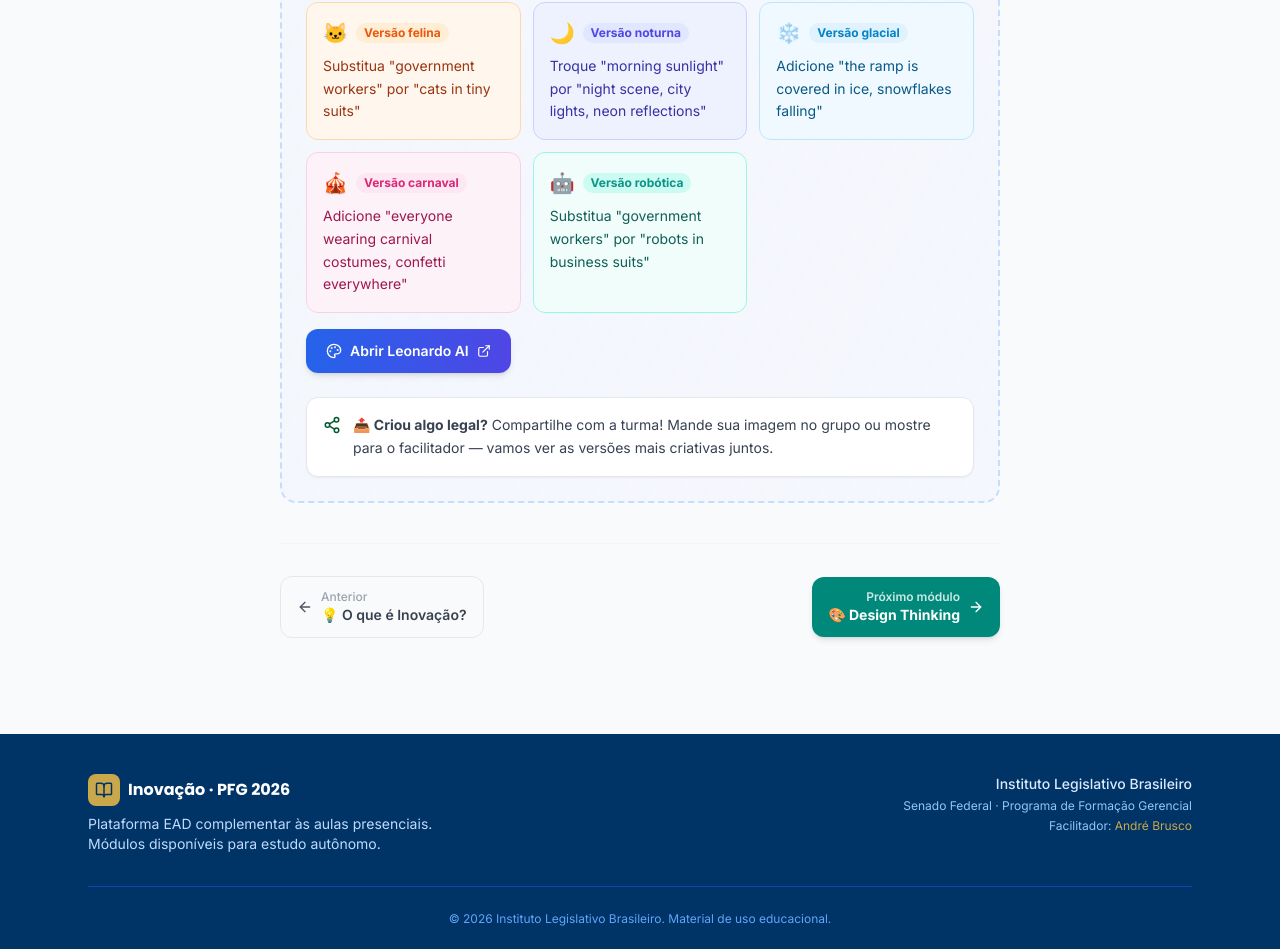
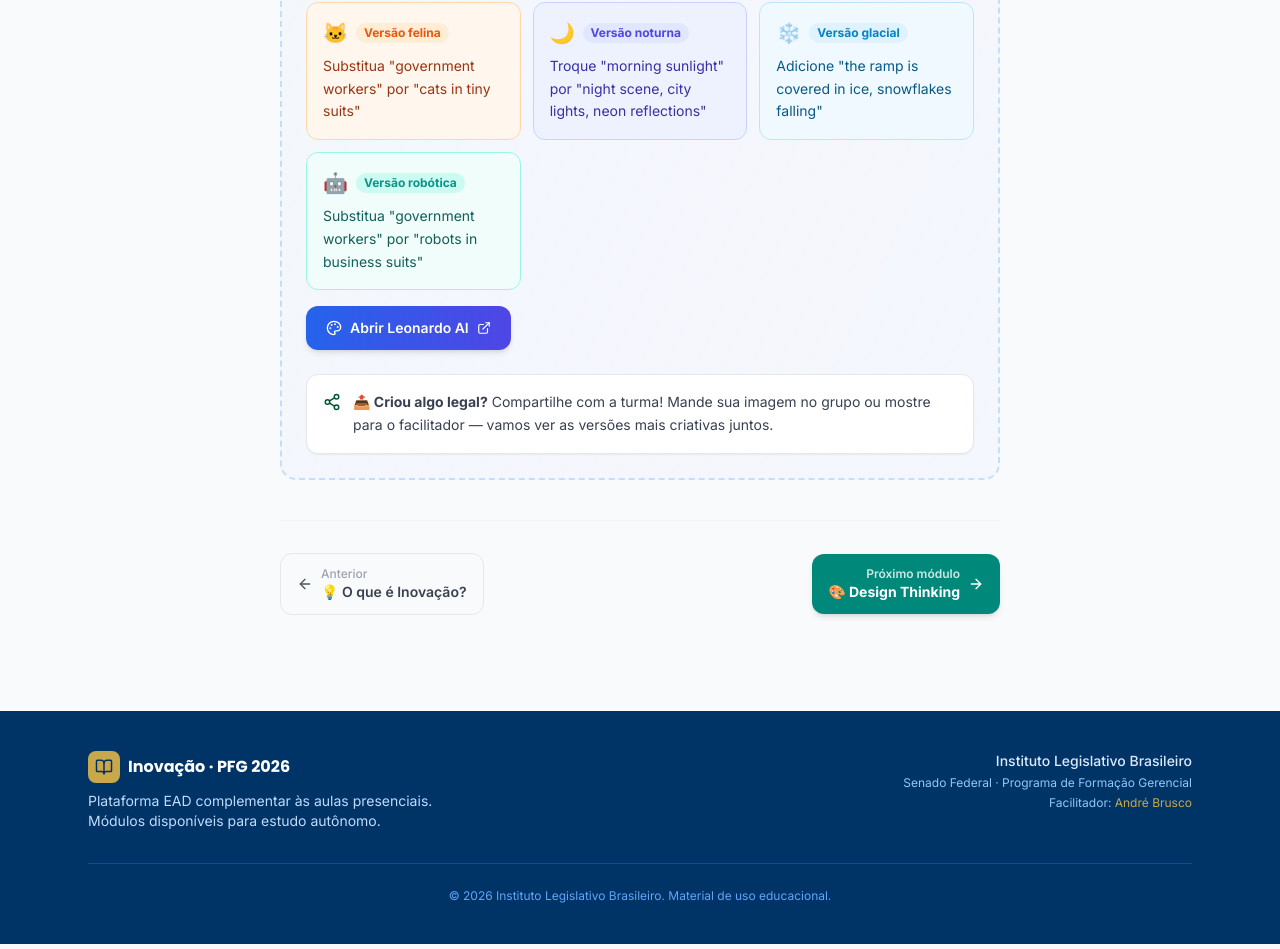
Before and after one commit to AndreBrusco/inovacao, a React (Vite) app: page /#/modulo/2 in a window 1280 px wide. Shown: the part 1831-2780 px from the top of the page. Built offline with nearby package versions, Linux system fonts and the light colour scheme.

Commit message:
remove: Remover 1 button.

```diff
--- a/src/components/ModuleChallengeImageGen.jsx
+++ b/src/components/ModuleChallengeImageGen.jsx
@@ -28,13 +28,6 @@ const suggestions = [
     tip: 'Adicione "the ramp is covered in ice, snowflakes falling"',
     color: 'bg-sky-50 border-sky-200 text-sky-800 hover:bg-sky-100',
     badge: 'bg-sky-100 text-sky-600',
-  },
-  {
-    emoji: '🎪',
-    title: 'Versão carnaval',
-    tip: 'Adicione "everyone wearing carnival costumes, confetti everywhere"',
-    color: 'bg-pink-50 border-pink-200 text-pink-800 hover:bg-pink-100',
-    badge: 'bg-pink-100 text-pink-600',
   },
   {
     emoji: '🤖',
```
